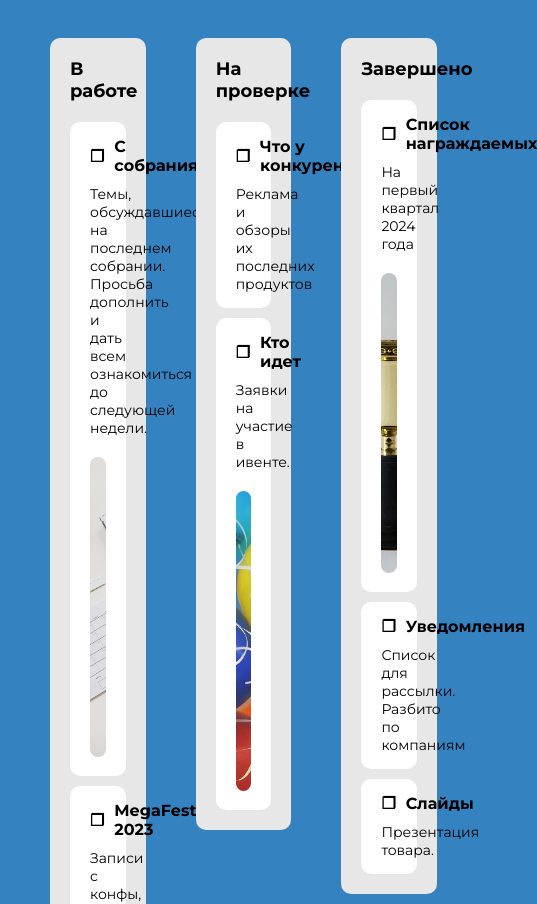
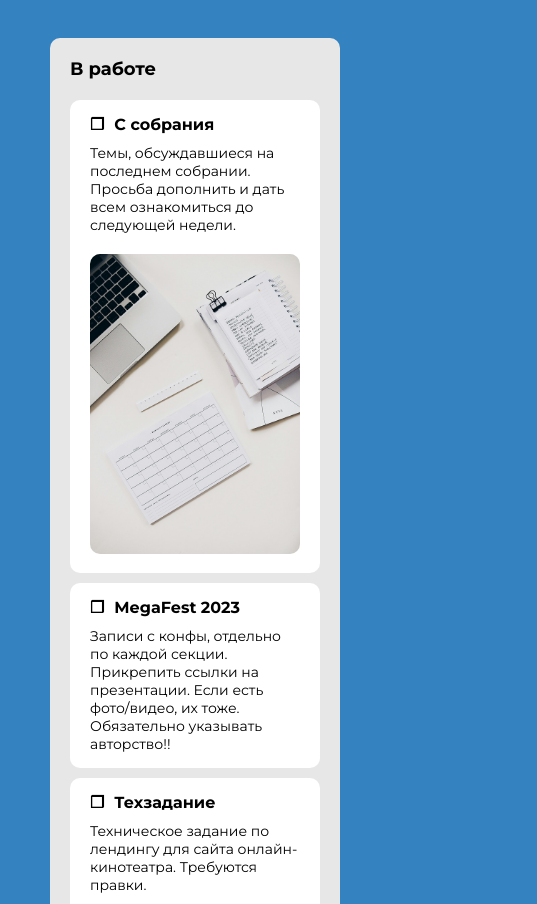
Before and after one commit to edelsid/hexlet-canban, a Next.js app: page / in a window 390 px wide. Shown: the top 904 px of the page, 537 px wide, since content can reach past the window. Built offline with nearby package versions, Linux system fonts and the light colour scheme.

Commit message:
rough screen adaptation

```diff
--- a/next.config.mjs
+++ b/next.config.mjs
@@ -1,7 +1,7 @@
 /** @type {import('next').NextConfig} */
 const nextConfig = {
   output: "export",
-  //basePath: "/hexlet-canban",
+  basePath: "/hexlet-canban",
   reactStrictMode: true,
 };
 
--- a/src/styles/Column.module.css
+++ b/src/styles/Column.module.css
@@ -1,5 +1,4 @@
 .column {
-  width: 33%;
   background-color: rgb(231, 231, 231);
   height: fit-content;
   border-radius: 10px;
@@ -35,3 +34,21 @@
   margin: 0 5px 0 5px;
   vertical-align: middle;
 }
+
+@media (min-width: 840px) {
+  .column {
+    width: 30%;
+  }
+}
+
+@media (max-width: 1100px) {
+  .column {
+    width: 45%;
+  }
+}
+
+@media (max-width: 600px) {
+  .column {
+    width: 100%;
+  }
+}
--- a/src/styles/index.module.css
+++ b/src/styles/index.module.css
@@ -1,5 +1,12 @@
 .app__wrapper {
   display: flex;
+  flex-wrap: wrap;
   justify-content: space-between;
   gap: 50px;
 }
+
+@media (max-width: 470px) {
+  .app__wrapper {
+    flex-direction: column;
+  }
+}
```
